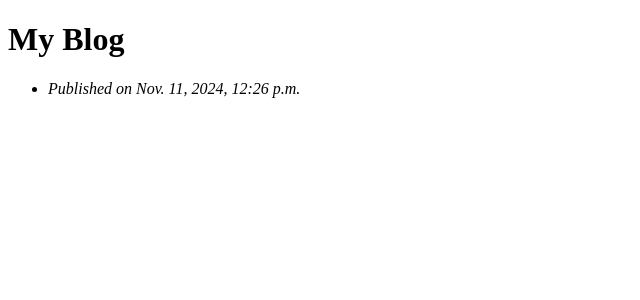
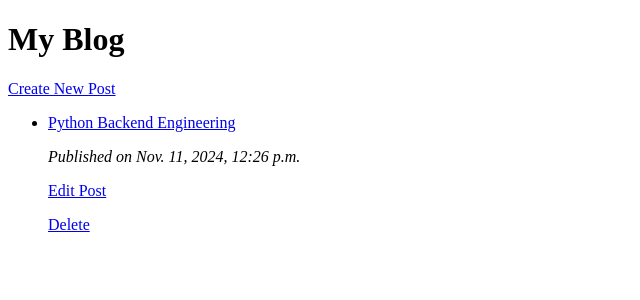
Before and after one commit to MBEKE/Practical_Python, a Django app: page / in a window 1280 px wide. Shown: the top 300 px of the page, without its empty margins (0-640 px from the left). Run offline with Django 4.2, Linux system fonts and the light colour scheme; data comes from the database, SQL or seed files in the repository; both versions use the stored data as it was before the commit.

Commit message:
feat(blog): add delete functionality for posts
- Implemented view and confirmation page for deleting posts.
- Added route for post deletion.
- Updated homepage to support post deletion feature.

Closes #7

```diff
--- a/ten_days_python/my_blog/blog/models.py
+++ b/ten_days_python/my_blog/blog/models.py
@@ -3,7 +3,7 @@ from django.contrib.auth.models import User
 
 # Create your models here.
 class BlogPost(models.Model):
-    titile = models.CharField(max_length=200)
+    title = models.CharField(max_length=200)
     content = models.TextField()
     author = models.ForeignKey(User, on_delete=models.CASCADE)
     created_at = models.DateTimeField(auto_now_add=True)
--- a/ten_days_python/my_blog/blog/templates/blog/homepage.html
+++ b/ten_days_python/my_blog/blog/templates/blog/homepage.html
@@ -7,6 +7,10 @@
 </head>
 <body>
     <h1>My Blog</h1>
+
+    <!-- Link to add a new post -->
+    <p><a href="{% url 'add_post' %}">Create New Post</a></p>
+
     <ul>
         {% for post in posts %}
             <li>
@@ -14,6 +18,10 @@
                 <a href="{% url 'post_detail' post.id %}">{{ post.title }}</a>
                 <p><em>Published on {{ post.created_at }}</em></p>
                 <p>{{ post.summary }}</p> <!-- Show a snippet or summary of the content if available -->
+
+                <!-- Link to edit the post -->
+                <p><a href="{% url 'edit_post' post.id %}">Edit Post</a></p>
+                <p><a href="{% url 'delete_post' post.id %}">Delete</a></p>
             </li>
         {% endfor %}
     </ul>
--- a/ten_days_python/my_blog/blog/urls.py
+++ b/ten_days_python/my_blog/blog/urls.py
@@ -3,5 +3,8 @@ from . import views
 
 urlpatterns = [
         path('', views.homepage, name='homepage'),
-        path('post/<int:post_id>/', views.post_detail, name='post_detail')
+        path('post/<int:post_id>/', views.post_detail, name='post_detail'),
+        path('post/add', views.add_post, name='add_post'),
+        path('post/<int:post_id>/edit/', views.edit_post, name='edit_post'),
+        path('post/<int:post_id>/delete/', views.delete_post, name='delete_post'),
         ]
--- a/ten_days_python/my_blog/blog/views.py
+++ b/ten_days_python/my_blog/blog/views.py
@@ -1,13 +1,43 @@
-from django.shortcuts import render
+from django.shortcuts import render, redirect, get_object_or_404
 from .models import BlogPost
+from .forms import PostForm
 
-# Create your views here.
+# Homepage view
 def homepage(request):
     posts = BlogPost.objects.all().order_by('-created_at')
     return render(request, 'blog/homepage.html', {'posts': posts})
 
+# Post detail view
+def post_detail(request, post_id):
+    post = get_object_or_404(BlogPost, id=post_id)
+    return render(request, 'blog/post_detail.html', {'post': post})
 
-# post-detail
-def post_detail(requests, post_id):
-    post = get_object_or_404(Post, id=post_id) # Retrieve the post by ID, or return 404 if not found
-    return render(request, 'blog/post_detail.html', {'post':  post})
+# View to add a new post
+def add_post(request):
+    if request.method == 'POST':
+        form = PostForm(request.POST)
+        if form.is_valid():
+            form.save()
+            return redirect('home')  # Redirect to homepage or list of posts
+    else:
+        form = PostForm()
+    return render(request, 'blog/add_post.html', {'form': form})
+
+# View to edit an existing post
+def edit_post(request, post_id):
+    post = get_object_or_404(BlogPost, id=post_id)
+    if request.method == 'POST':
+        form = PostForm(request.POST, instance=post)
+        if form.is_valid():
+            form.save()
+            return redirect('post_detail', post_id=post.id)  # Redirect to post detail view
+    else:
+        form = PostForm(instance=post)
+    return render(request, 'blog/edit_post.html', {'form': form, 'post': post})
+
+def delete_post(request, post_id):
+    post = get_object_or_404(BlogPost, id=post_id)
+    if request.metthod == "POST":
+        post.delete()
+        return redirect("homepage")
+    return render(request, 'blog/delete_post.html',{'post': post})
```
Also changed, not shown: ten_days_python/my_blog/blog/forms.py (added, +7 -0 lines), ten_days_python/my_blog/blog/templates/blog/add_post.html (added, +8 -0 lines), ten_days_python/my_blog/blog/templates/blog/delete_post.html (added, +17 -0 lines), ten_days_python/my_blog/blog/templates/blog/edit_post.html (added, +8 -0 lines), ten_days_python/my_blog/blog/migrations/0002_rename_titile_blogpost_title.py (added), ten_days_python/my_blog/db.sqlite3 (deleted), 1 other file.
